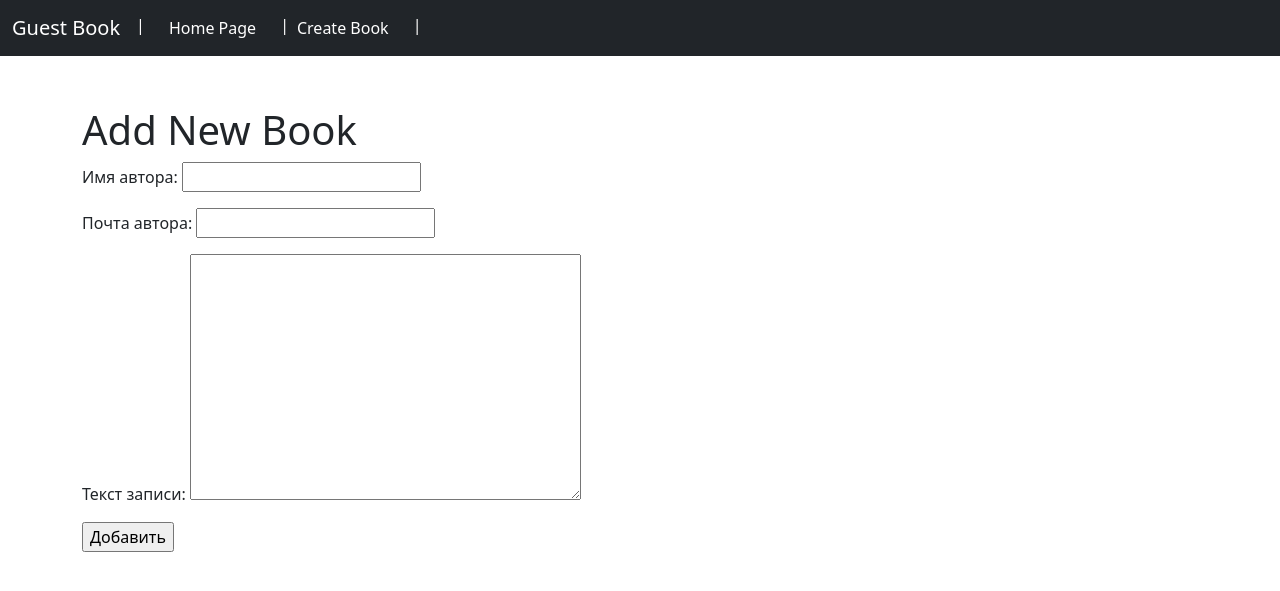
After one commit to dadya12/AtFirst_exam1, a Django app: template webapp/templates/update_book.html in a window 1280 px wide. The commit adds this page. Shown: the top 591 px of the page. Run offline with Django 5.2, Linux system fonts and the light colour scheme; the template is opened without the code that fills it: values that come from a table or form of the project are taken from there, others are empty.

Commit message:
Реализовал 4 этап

```diff
--- a/webapp/models.py
+++ b/webapp/models.py
@@ -1,6 +1,6 @@
 from django.db import models
 
-status_field = [("active", "Активно"), ("blocked", "Заблокировано")]
+status_field = [('active', 'Активно'), ('blocked', 'Заблокировано')]
 
 
 class GuestBook(models.Model):
--- a/webapp/templates/home_page.html
+++ b/webapp/templates/home_page.html
@@ -17,7 +17,7 @@
                     <div class="card-body">
                         <h5 class="card-title">{{ b.author_name }} ({{ b.author_gmail }})
                             <span>
-                            <a href="" style="font-size: 27px; color: black"><i class="bi bi-file-font"></i></a>
+                            <a href="{% url 'change_book' b.pk %}" style="font-size: 27px; color: black"><i class="bi bi-file-font"></i></a>
                             <a href="" style="font-size: 27px; color: black"><i class="bi bi-file-excel"></i></a>
                             </span>
                         </h5>
--- /dev/null
+++ b/webapp/templates/update_book.html
@@ -0,0 +1,18 @@
+{% extends 'base.html' %}
+
+{% block navbar %}
+    <span style="color: white; margin-top: 5px; margin-right: 16px">|</span>
+    <a class="nav-link active" aria-current="page" href="{% url 'home_page' %}">Home Page</a>
+    <span style="color: white; margin-top: 5px; margin-left: 16px">|</span>
+    <a class="nav-link active" aria-current="page" href="{% url 'create_book' %}">Create Book</a>
+    <span style="color: white; margin-top: 5px; margin-left: 16px">|</span>
+{% endblock %}
+
+    <title>{% block title %}Update GuestBook{% endblock %}</title>
+
+{% block content_2 %}
+<h1 style="margin-top: 50px">Add New Book</h1>
+<form method="post">
+    {% include 'partial/book_form.html' with value_submit='Добавить' %}
+</form>
+{% endblock %}
--- a/webapp/urls.py
+++ b/webapp/urls.py
@@ -1,8 +1,9 @@
 from django.urls import path
-from webapp.views import home_page, create_book
+from webapp.views import home_page, create_book, change_book
 
 
 urlpatterns = [
     path('', home_page, name='home_page'),
     path('create_book/', create_book, name='create_book'),
+    path('change_book/<int:pk>/', change_book, name='change_book'),
 ]
```
Also changed, not shown: webapp/views.py (+23 -2 lines).
